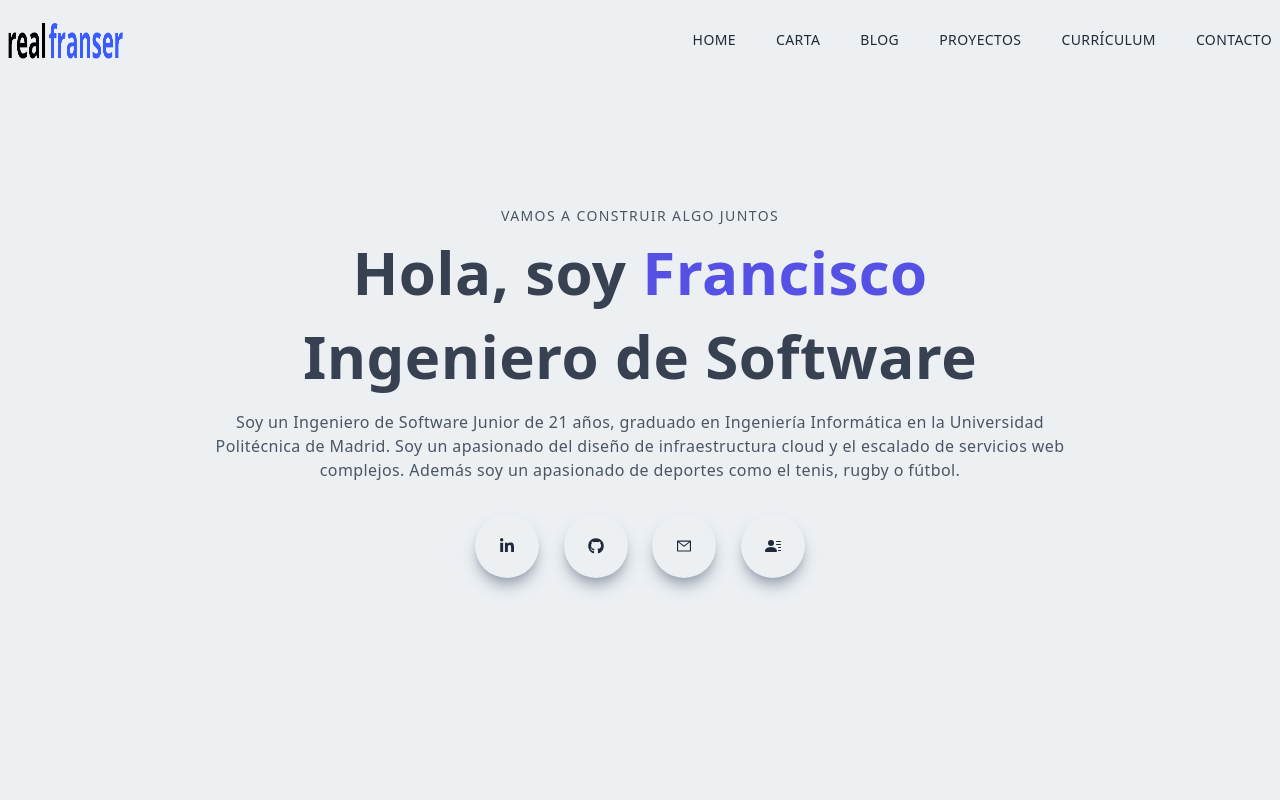
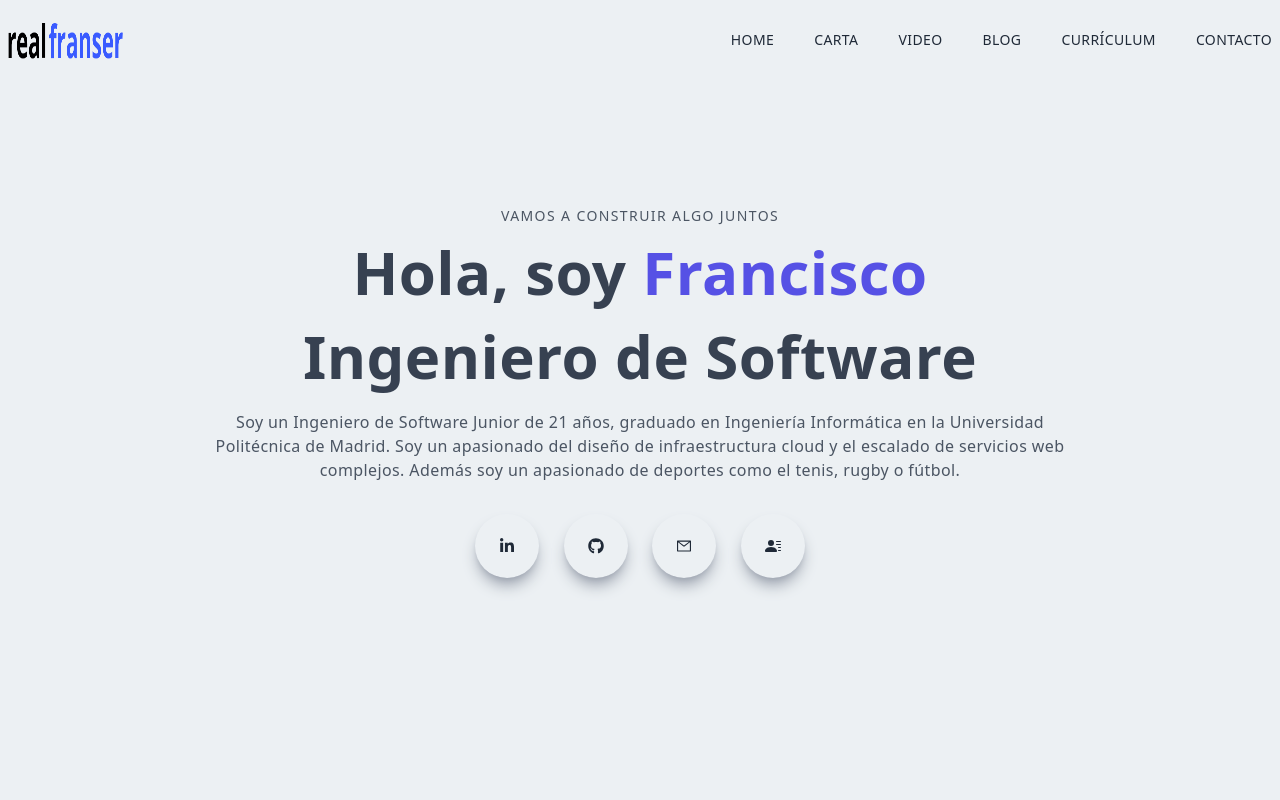
Before and after one commit to realfranser/portfolio-next, a Next.js app: page / in a window 1280 px wide. Shown: the top 800 px of the page. Built offline with nearby package versions, Linux system fonts and the light colour scheme.

Commit message:
ready for delivery

```diff
--- a/components/Navbar.tsx
+++ b/components/Navbar.tsx
@@ -13,7 +13,7 @@ interface INavbarData {
   home: string;
   about: string;
   blog: string;
-  projects: string;
+  video: string;
   resume: string;
   contact: string;
   mobileTitle: string;
@@ -90,14 +90,14 @@ export const Navbar = () => {
                 {navbarData.about}
               </li>
             </Link>
+            <Link href="/video">
+              <li className="ml-10 text-sm uppercase hover:border-b">
+                {navbarData.video}
+              </li>
+            </Link>
             <Link href="/blog">
               <li className="ml-10 text-sm uppercase hover:border-b">
                 {navbarData.blog}
-              </li>
-            </Link>
-            <Link href="/#projects">
-              <li className="ml-10 text-sm uppercase hover:border-b">
-                {navbarData.projects}
               </li>
             </Link>
             <Link href="/resume">
@@ -177,9 +177,9 @@ export const Navbar = () => {
                   {navbarData.blog}
                 </li>
               </Link>
-              <Link href="/#projects">
+              <Link href="/video">
                 <li onClick={() => setNav(false)} className="py-4 text-sm">
-                  {navbarData.projects}
+                  {navbarData.video}
                 </li>
               </Link>
               <Link href="/resume">
--- a/locales/es-ES/navbar.json
+++ b/locales/es-ES/navbar.json
@@ -2,7 +2,7 @@
   "home": "Home",
   "about": "Carta",
   "blog": "Blog",
-  "projects": "Proyectos",
+  "video": "Video",
   "resume": "Currículum",
   "contact": "Contacto",
   "mobileTitle": "Vamos a construir algo increíble juntos",
--- /dev/null
+++ b/pages/video/index.tsx
@@ -0,0 +1,15 @@
+import React from "react";
+import ReactPlayer from "react-player";
+
+const Video = () => {
+  return (
+    <div>
+      <iframe
+        className="absolute w-full h-full"
+        src="https://www.youtube.com/embed/tDVeQRwtHMw"
+      />
+    </div>
+  );
+};
+
+export default Video;
```
